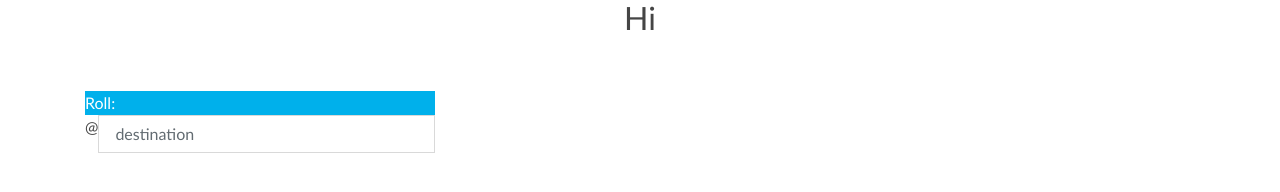
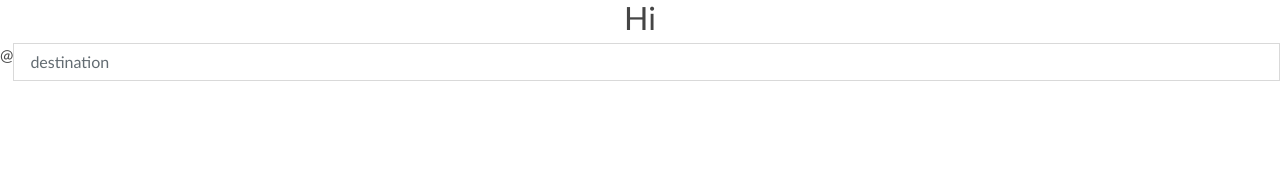
Before and after one commit to bryannolen/bryannolen.github.io, a plain HTML site: page bounder/index.html in a window 1280 px wide. Drawn offline with Linux system fonts and the light colour scheme; files whose address does not match are found by name.

Commit message:
Update index.html

```diff
--- a/bounder/index.html
+++ b/bounder/index.html
@@ -122,20 +122,12 @@ encrypt("hello", "world")
 </HEAD>
 <BODY>
   <div align="center"><h2>Hi</h2></div>
-  <div class="py-5">
-    <div class="container">
-      <div class="row">
-        <div class="col-md-4">
-          <div class="bg-primary">Roll:</div>
-          <div class="input-group mb-3">
-            <div class="input-group-prepend">
-              <span class="input-group-text" id="basic-addon1">@</span>
-            </div>
-            <input type="text" class="form-control" placeholder="destination" aria-label="destination" aria-describedby="basic-addon1">
-          </div>
-        </div>
-      </div>
+  <div class="input-group mb-3">
+    <div class="input-group-prepend">
+      <span class="input-group-text" id="basic-addon1">@</span>
     </div>
+    <input type="text" class="form-control" placeholder="destination" aria-label="destination" aria-describedby="basic-addon1">
+  </div>
   <script src="/die/js/jquery-3.1.1.min.js"></script>
   <script src="/die/js/bootstrap.js"></script>
   <script src="scripts.js"></script>
```
